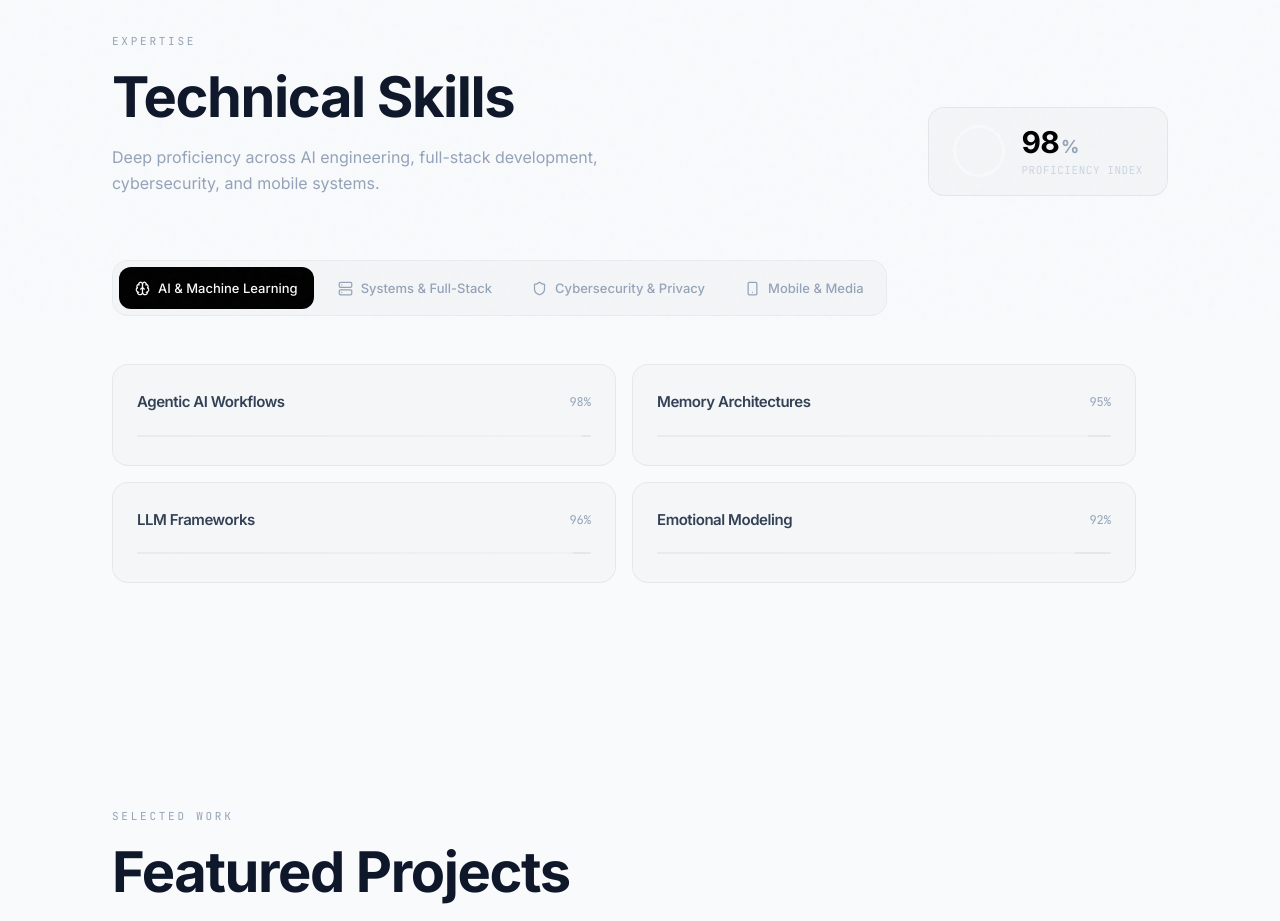
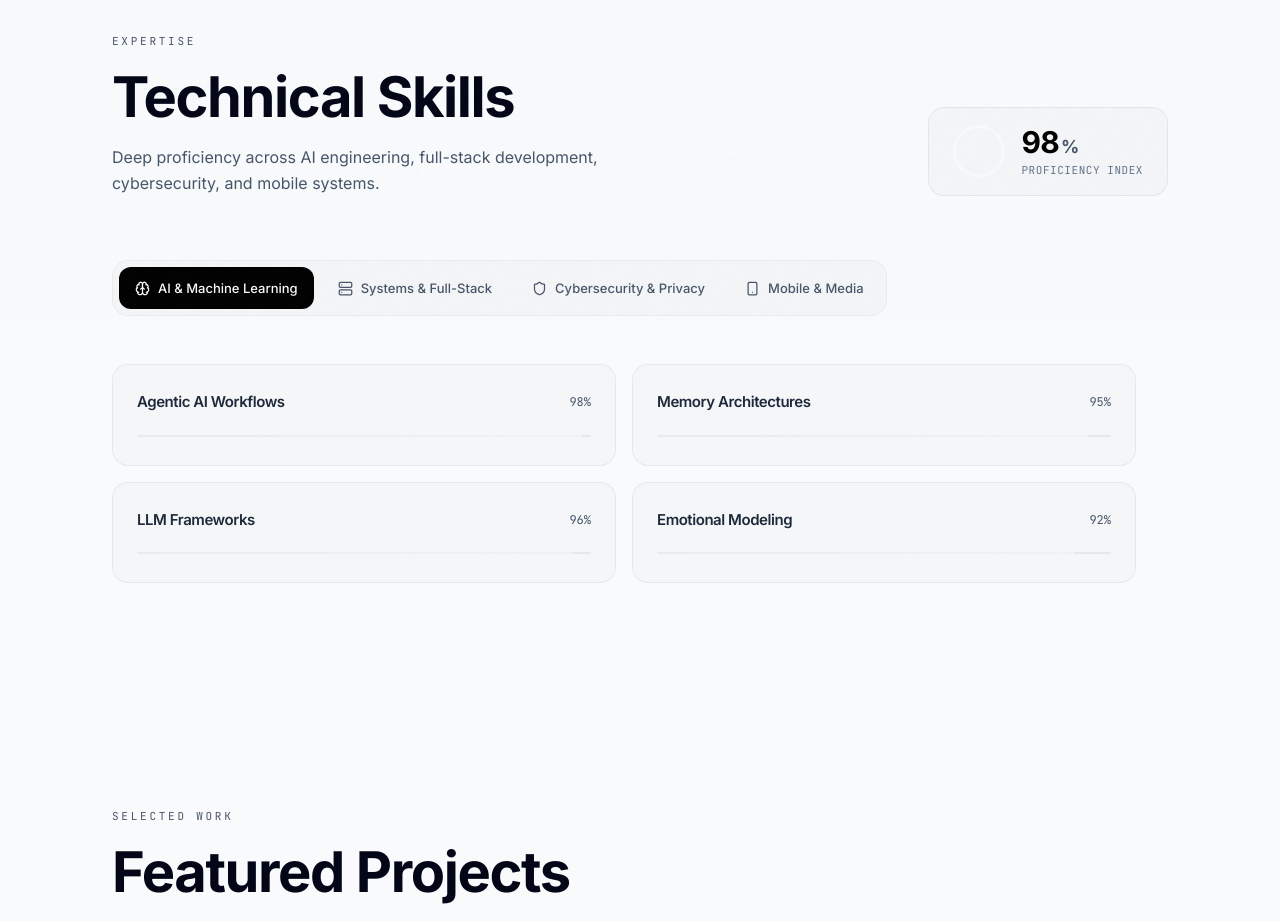
Before and after one commit to TechVenom/portfolio, a Next.js app: page / in a window 1280 px wide. Shown: the part 880-1801 px from the top of the page. Built offline with nearby package versions, Linux system fonts and the light colour scheme.

Commit message:
style: fix text contrast by using high legibility dark slate grays for body and subtitles

```diff
--- a/tailwind.config.js
+++ b/tailwind.config.js
@@ -17,15 +17,15 @@ module.exports = {
           400: '#475569',
           300: '#334155',
         },
-        ash: { // Professional Dark Text
-          100: '#0F172A', // Main headings
-          200: '#1E293B', // Subheadings
-          300: '#334155', // Strong body text
-          400: '#475569', // Muted body text
-          500: '#64748B', // Light captions
-          600: '#94A3B8', // Very faint text
-          700: '#CBD5E1',
-          800: '#E2E8F0',
+        ash: { // Professional Dark Text - High Legibility
+          100: '#020617', // slate-950 (Blackest)
+          200: '#0F172A', // slate-900
+          300: '#1E293B', // slate-800
+          400: '#334155', // slate-700
+          500: '#475569', // slate-600
+          600: '#475569', // slate-600 (Primary Body Text)
+          700: '#64748B', // slate-500 (Subtitles & Tags)
+          800: '#94A3B8', // slate-400 (Faintest legible text)
         },
       },
       fontFamily: {
```
